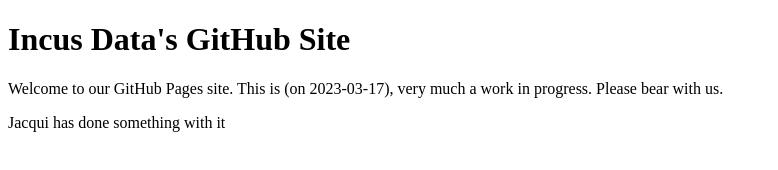
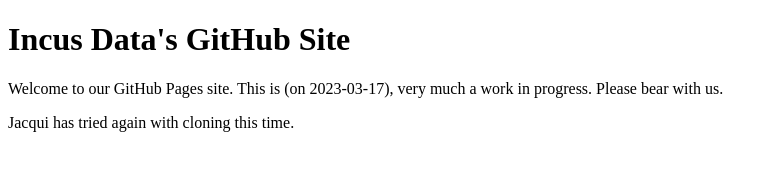
Before and after one commit to incusdata/incusdata.github.io, a plain HTML site: page index.html in a window 1280 px wide. Shown: the whole page, without its empty margins (0-778 px from the left). Drawn offline with Linux system fonts and the light colour scheme.

Commit message:
Another attempt by JJC

```diff
--- a/index.html
+++ b/index.html
@@ -16,6 +16,6 @@
    <p>Welcome to our GitHub Pages site. This is (on 2023-03-17), very
    much a work in progress. Please bear with us.</p>
 
-   <p>Jacqui has done something with it</p>
+   <p>Jacqui has tried again with cloning this time.</p>
 </body>
 </html>
```
